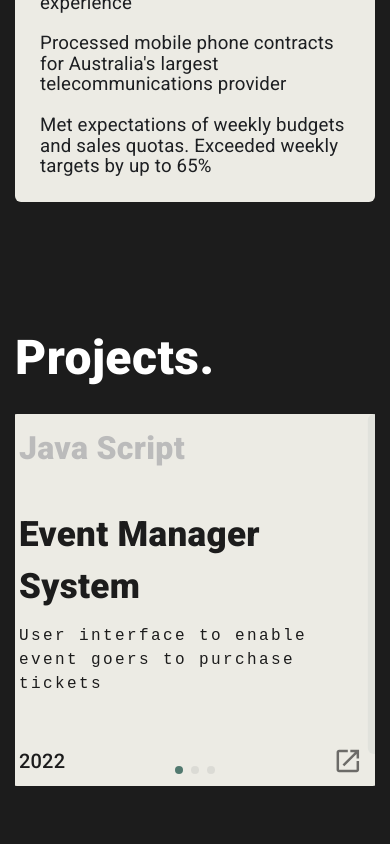
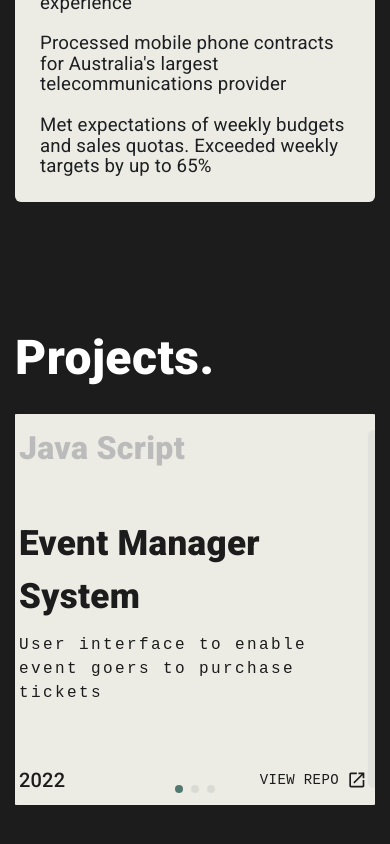
Before and after one commit to KennanWong/Portfolio, a React (Create React App) app in the folder website/: page / in a window 390 px wide. Shown: the part 2638-3482 px from the top of the page. Built offline with nearby package versions, Linux system fonts and the light colour scheme.

Commit message:
uipdate sizing to better fit mobile

```diff
--- a/website/src/Components/ProjectCarousel.js
+++ b/website/src/Components/ProjectCarousel.js
@@ -14,11 +14,10 @@ import {ProjectDetails} from '../Data/ProjectDetails'
 // import required modules
 import { Pagination, EffectCards } from 'swiper/modules';
 import ProjectMobile from './ProjectMobile';
-import { Box } from '@mui/material';
 
 export default function ProjectCarousel() {
   return (
-    <Box>
+    <>
       <Swiper
         slidesPerView={'1.1'}
         centeredSlides={true}
@@ -27,7 +26,7 @@ export default function ProjectCarousel() {
           clickable: true,
         }}
         effect={'coverflow'}
-        modules={[Pagination, EffectCards]}
+        modules={[Pagination]}
         className="mySwiper"
         style={{
             "--swiper-pagination-color": "#52796F",
@@ -42,6 +41,6 @@ export default function ProjectCarousel() {
             </SwiperSlide>
         ))}
       </Swiper>
-    </Box>
+    </>
   );
 }
--- a/website/src/Components/ProjectMobile.js
+++ b/website/src/Components/ProjectMobile.js
@@ -1,4 +1,4 @@
-import { Box, Typography, styled } from '@mui/material'
+import { Box, Button, Typography, styled } from '@mui/material'
 import * as React from 'react'
 import Typewriter from './Typewriter'
 import IconButton from '@mui/material/IconButton';
@@ -11,8 +11,8 @@ const ProjectBox = styled(Box)(({show}) => ({
     flexDirection: 'column',
     justifyContent: 'space-between',
     transition: 'all .3s ease-out',
-    width: show ? '407px': '370px',
-    height: show ? '352px': '320px',
+    width: show ? '88vh': '80vw',
+    height: show ? '44vh': '40vh',
     backgroundColor: show ? "#ECEBE4": '#DADDD8',
     opacity: show ? '1': '.6',
     borderRadius: show ? '8px':'6px',
@@ -42,9 +42,7 @@ const BottomBar = styled(Box)({
     height: '30px'
 })
 
-const GrowingButton = styled(IconButton)({
-    transition: 'font-size 0.4s ease-out',
-})
+
 
 
 export default function ProjectMobile({language, title, description, year, url, active}) {
@@ -64,23 +62,28 @@ export default function ProjectMobile({language, title, description, year, url,
                     <Typewriter text={description} hovering={active}/>
                 </DescriptionBox>
             </Box>
-            <BottomBar>
-                <Typography sx={{fontSize: "20px", fontWeight: "medium", color: "#1C1C1C", textAlign: 'left'}}>
-                    {year}
-                </Typography>
-                <Tooltip title="Checkout the repo">
-                    <GrowingButton
-                        sx={{display: (url.length != 0) ? 'flex' : 'none'}}
-                        onClick={() => {
-                            if (url.length != 0) {
+            {(url.length != 0)
+                ?   <BottomBar>
+                        <Typography sx={{fontSize: "20px", fontWeight: "medium", color: "#1C1C1C", textAlign: 'left'}}>
+                            {year}
+                        </Typography>
+                        <Button
+                            sx={{color: '#1C1C1C', fontFamily: 'monospace'}}
+                            onClick={() => {
                                 window.open(url)
-                            }
-                        }}
-                    >
-                        <OpenInNewIcon sx={{fontSize: active ? '30px' : '0px', transition: 'font-size 0.2s ease-out', textAlign: 'right'}}/>
-                    </GrowingButton>
-                </Tooltip>
-            </BottomBar>
+                            }}
+                            endIcon={<OpenInNewIcon sx={{fontSize: active ? '30px' : '0px', transition: 'font-size 0.2s ease-out', textAlign: 'right'}}/>}
+                        >
+                            View Repo
+                        </Button>
+                    </BottomBar>
+                :   <BottomBar>
+                        <Typography sx={{fontSize: "20px", fontWeight: "medium", color: "#1C1C1C", textAlign: 'left'}}>
+                            {year}
+                        </Typography>
+                    </BottomBar>
+            }
+
         </ProjectBox>
     )
 }
--- a/website/src/Panes/ProjectsPane.js
+++ b/website/src/Panes/ProjectsPane.js
@@ -47,7 +47,7 @@ export default function ProjectPane({scrollToDivStart}) {
                     <Typography sx={{fontWeight: '900', fontSize: 48, textAlign: 'left', paddingTop: '60px'}}>
                         Projects.
                     </Typography>
-                    <Box sx={{height: '500px', width: '100%'}}>
+                    <Box sx={{width: '100%'}}>
                         <ProjectCarousel/>
                     </Box>
                 </Box>
```
